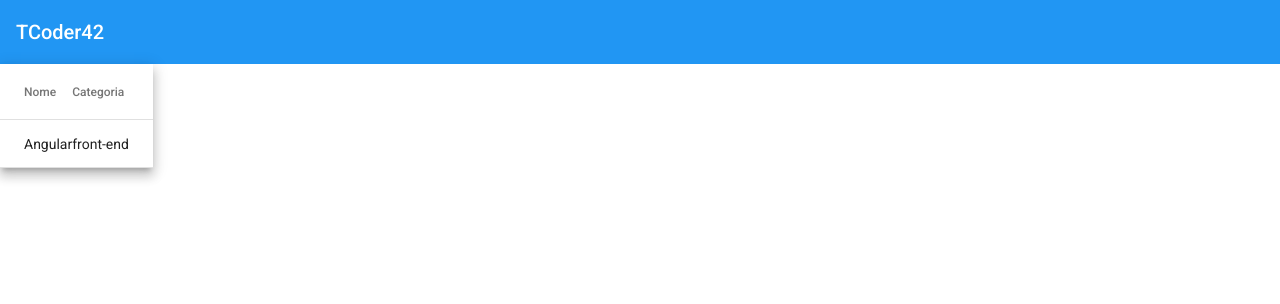
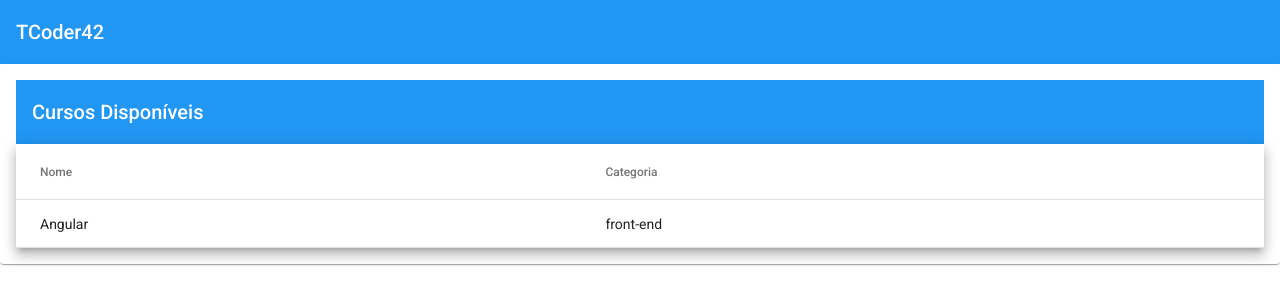
Before and after one commit to alisson-ap/tcode42, an Angular app: page /courses in a window 1280 px wide. Shown: the top 304 px of the page. Built offline with nearby package versions, Linux system fonts and the light colour scheme.

Commit message:
organize imports

```diff
--- a/src/app/courses/courses.module.ts
+++ b/src/app/courses/courses.module.ts
@@ -1,11 +1,9 @@
 import { CommonModule } from '@angular/common';
 import { NgModule } from '@angular/core';
-import { MatTableModule } from '@angular/material/table';
 
+import { AppMaterialModule } from '../shared/app-material/app-material.module';
 import { CoursesRoutingModule } from './courses-routing.module';
 import { CoursesComponent } from './courses/courses.component';
-
-
 
 @NgModule({
   declarations: [
@@ -14,7 +12,7 @@ import { CoursesComponent } from './courses/courses.component';
   imports: [
     CommonModule,
     CoursesRoutingModule,
-    MatTableModule
+    AppMaterialModule
   ]
 })
 export class CoursesModule { }
--- a/src/app/courses/courses/courses.component.html
+++ b/src/app/courses/courses/courses.component.html
@@ -1,3 +1,6 @@
+<mat-card>
+  <mat-toolbar color="primary"> Cursos Disponíveis </mat-toolbar>
+
   <table mat-table [dataSource]="courses" class="mat-elevation-z8">
     <!-- Name Column -->
     <ng-container matColumnDef="name">
@@ -14,3 +17,4 @@
     <tr mat-header-row *matHeaderRowDef="displayedColumns"></tr>
     <tr mat-row *matRowDef="let row; columns: displayedColumns"></tr>
   </table>
+</mat-card>
--- a/src/app/courses/courses/courses.component.scss
+++ b/src/app/courses/courses/courses.component.scss
@@ -0,0 +1,3 @@
+table {
+  width: 100%;
+}
```
Also changed, not shown: src/app/shared/app-material/app-material.module.ts (added, +13 -0 lines). Lines whose indentation alone changed are shown as unchanged.
